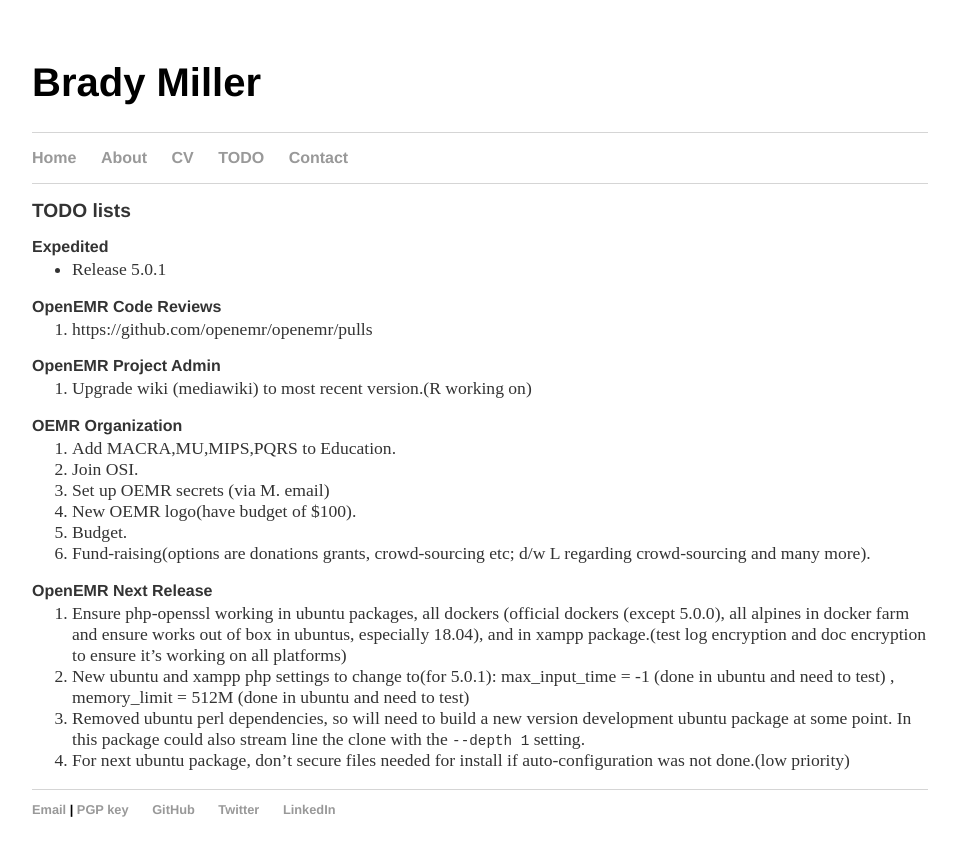
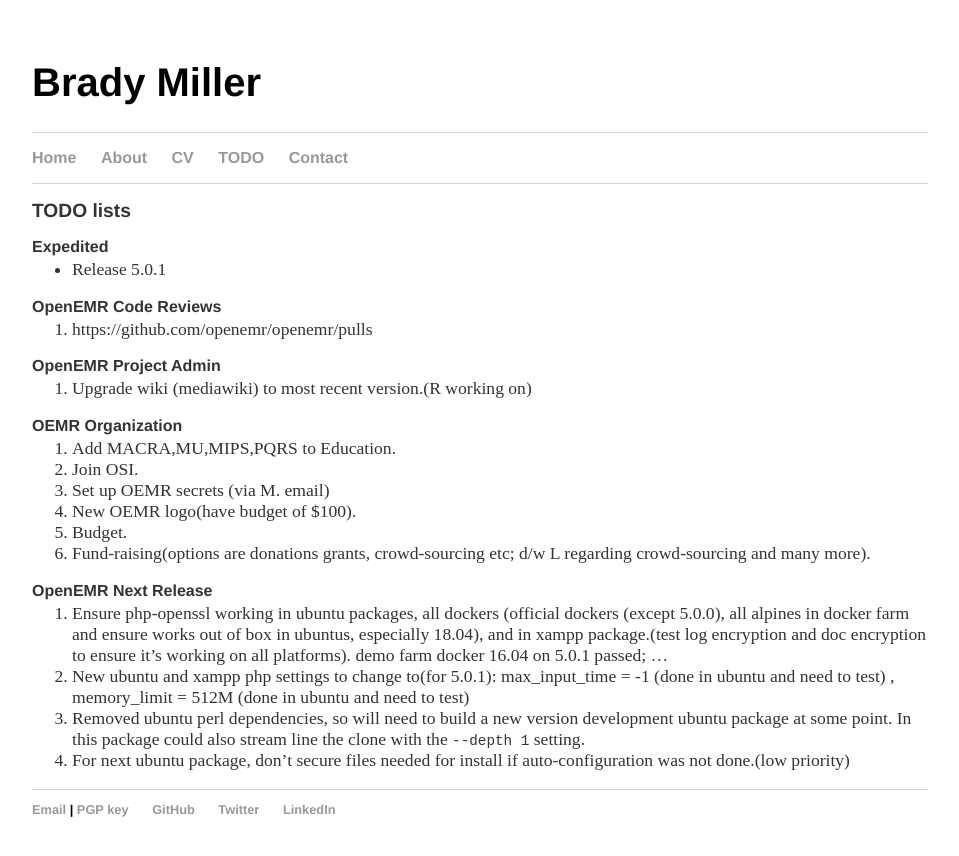
Before and after one commit to bradymiller/bradymiller.github.io, a Jekyll site: the page built from todo/index.md, in a window 1280 px wide. Shown: the top 856 px of the page, without its empty margins (160-1119 px from the left). Built offline with Jekyll 4.4.1, drawn with Linux system fonts in a browser that asks for light colours; our own code applies the rules of GitHub Pages for plain Markdown files.

Commit message:
Update index.md

```diff
--- a/todo/index.md
+++ b/todo/index.md
@@ -21,7 +21,7 @@
 1. Fund-raising(options are donations grants, crowd-sourcing etc; d/w L regarding crowd-sourcing and many more).
 
 ### OpenEMR Next Release
-1. Ensure php-openssl working in ubuntu packages, all dockers (official dockers (except 5.0.0), all alpines in docker farm and ensure works out of box in ubuntus, especially 18.04), and in xampp package.(test log encryption and doc encryption to ensure it's working on all platforms)
+1. Ensure php-openssl working in ubuntu packages, all dockers (official dockers (except 5.0.0), all alpines in docker farm and ensure works out of box in ubuntus, especially 18.04), and in xampp package.(test log encryption and doc encryption to ensure it's working on all platforms). demo farm docker 16.04 on 5.0.1 passed; ...
 1. New ubuntu and xampp php settings to change to(for 5.0.1): max_input_time = -1 (done in ubuntu and need to test) , memory_limit = 512M (done in ubuntu and need to test)
 1. Removed ubuntu perl dependencies, so will need to build a new version development ubuntu package at some point. In this package could also stream line the clone with the `--depth 1` setting.
 1. For next ubuntu package, don't secure files needed for install if auto-configuration was not done.(low priority)
```
